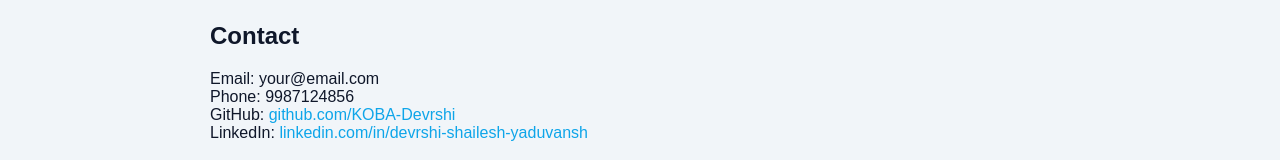
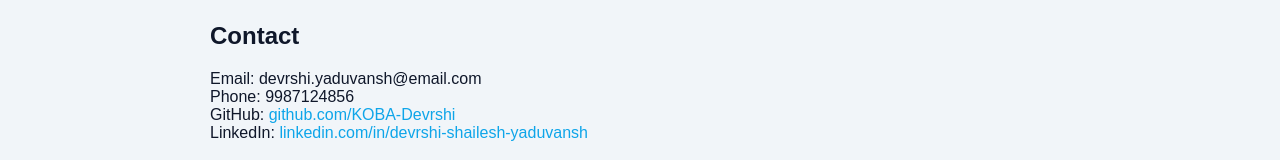
Before and after one commit to KOBA-Devrshi/portfolio-codsoft, a plain HTML site: page index.html in a window 1280 px wide. Shown: the part 1079-1239 px from the top of the page. Drawn offline with Linux system fonts and the light colour scheme.

Commit message:
Update index.html

```diff
--- a/index.html
+++ b/index.html
@@ -69,7 +69,7 @@
   <section id="contact">
     <h2>Contact</h2>
 
-    <p>Email: your@email.com</p>
+    <p>Email: devrshi.yaduvansh@email.com</p>
     <p>Phone: 9987124856</p>
 
     <p>
```
